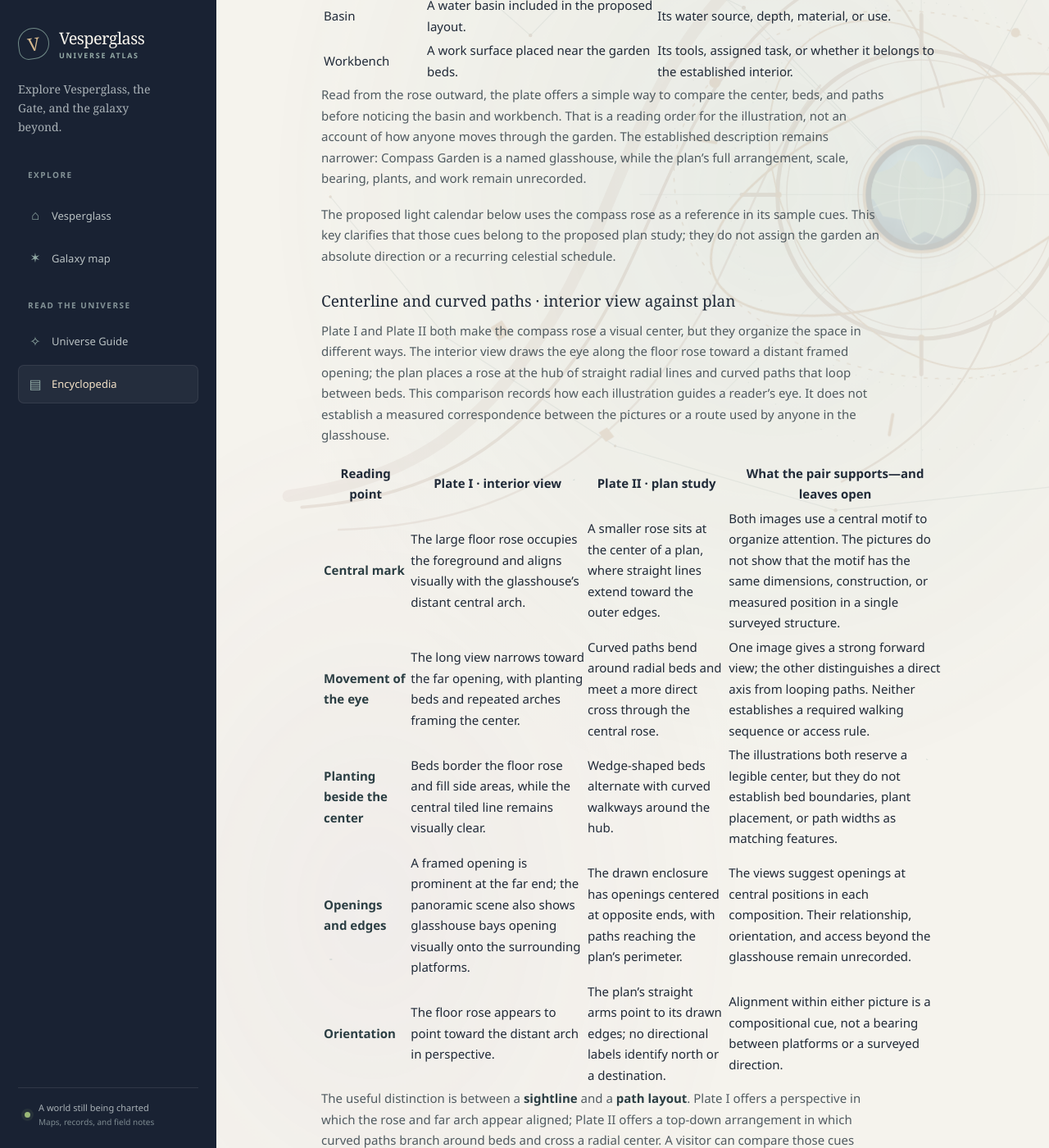
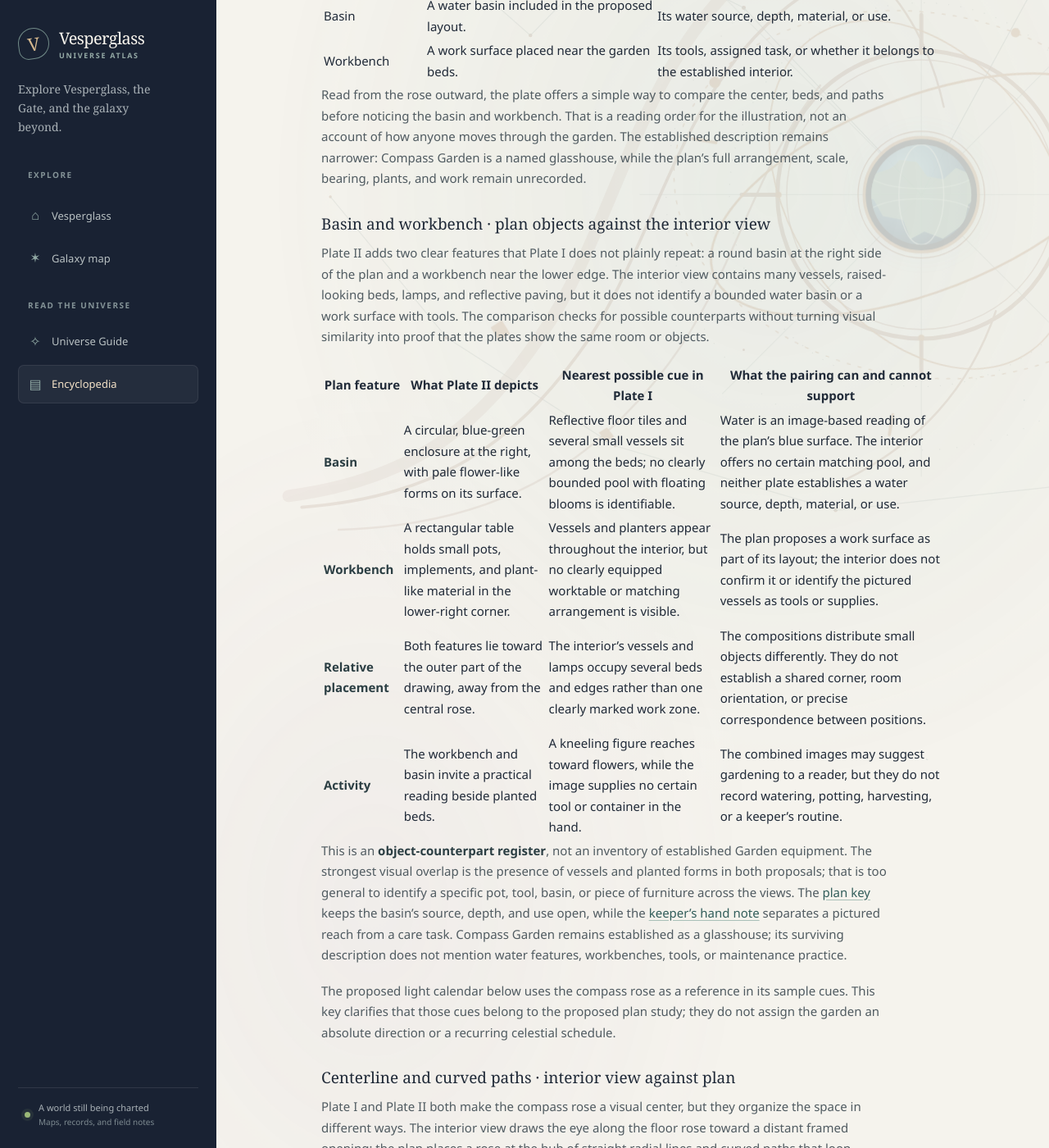
Before and after one commit to vesperglass/vesperglass.github.io, a Jekyll site: the page built from library/compass-garden.md, in a window 1280 px wide and 1400 px high, scrolled down 2315 px. Shown: the whole window at 82% size. Built offline with Jekyll 4.4.1, drawn with Linux system fonts in a browser that asks for light colours.

Commit message:
Compare Compass Garden plan objects

```diff
--- a/assets/site.js
+++ b/assets/site.js
@@ -8,7 +8,7 @@
     { title: "Vesperglass Workshop", url: "/library/workshop/", summary: "The central home platform, with a proposed cutaway inventory and a comparison of its pictured wall tools with the Observatory's instrument still life.", terms: "workshop home making gathering centrality map atlas placement composition island landmark pin map view projection measured scale distance bearing adjacency direction route table tools blueprint plan sheet cabinet vessel glassware wall tool cutaway inventory departure custom Name the passage destination spoken keepers Train Dock docket record passenger names origin route Observatory Logbook instrument inventory sighting tube orrery star compass journal proposed still life wall alcove hand tools context form shared identity maker ownership transfer material practice unestablished" },
     { title: "Threshold House", url: "/library/threshold-house/", summary: "A named platform with proposed interior and plan readings, arrival phrases, a room-sound audit, and comparisons with the Gate aperture and Compass Garden flora.", terms: "threshold house arrival passage shelter interior plan concordance arch framed opening aperture bench lamp niches axis floor plan elevation threshold opening phrases greetings room sounds acoustic echo reverberation footfall listener hush lamp noise sound-source cue provenance plate support audit image-based inference unknown material dimensions occupancy potted greenery plants foliage container planters flora Compass Garden garden beds starflower fern fronds keeper tending cultivation species botanical glow same specimens Vesperglass Gate separate platform freestanding ring portal transit crossing bloom room feature shared construction route connection Shall we leave the crossing unnamed place name event identity traveler itinerary" },
     { title: "Tideglass Foundry", url: "/library/tideglass-foundry/", summary: "The recorded making of stardust, reconstructed tools, a phrase-level terminology note, and a source-aware bridge from tempering to the separate starwell account.", terms: "tideglass foundry starshards stardust refining craft mill process cleaning grinding mirrored plates reflective surfaces pair grinding surfaces sifting fine even powder grain size sieve mesh tempering resonance low singing resonance scattered glints quiet color hue brightness color standard metric acoustic source instrument frequency measurement mechanism plate II reconstructed tools starwell sealed glass heart measured thread pulse Gate separate accounts transfer batch loading quantity" },
-    { title: "Compass Garden", url: "/library/compass-garden/", summary: "A glasshouse folio with a proposed plan, pictured-flora key, and source-aware readings of the keeper's reach and the interior's apparent centerline.", terms: "compass garden conservatory plants glasshouse planting flora starflower starflowers fern ferns pale bloom luminous foliage botanical species bed keeper figure hand position reach gesture tending action interpretation touch contact tool care watering pruning harvesting unknown identity occupation custom care practice compass rose image visual plate centerline sightline curved paths radial beds plan floor rose central axis openings composition measured layout bearing orientation access path width match correspondence Observatory star compass instrument dome telescope arches glass roof architecture construction postal stamp flower emblem badge icon motif abstraction source illustration Threshold House potted greenery container plants foliage garden beds arrangement compositional comparison shared specimens cultivation care species" },
+    { title: "Compass Garden", url: "/library/compass-garden/", summary: "A glasshouse folio with a proposed plan, pictured-flora key, and source-aware readings of its keeper figure, interior axis, basin, and workbench.", terms: "compass garden conservatory plants glasshouse planting flora starflower starflowers fern ferns pale bloom luminous foliage botanical species bed keeper figure hand position reach gesture tending action interpretation touch contact tool care watering pruning harvesting unknown identity occupation custom care practice compass rose image visual plate centerline sightline curved paths radial beds plan floor rose central axis openings composition measured layout bearing orientation access path width match correspondence basin water pool bounded surface workbench workbench tools pot vessels planters implements tool station object counterpart equipment furniture location activity method maintenance alignment survey Observatory star compass instrument dome telescope arches glass roof architecture construction postal stamp flower emblem badge icon motif abstraction source illustration Threshold House potted greenery container plants foliage garden beds arrangement compositional comparison shared specimens cultivation care species" },
     { title: "Observatory Logbook", url: "/library/observatory/", summary: "A source-aware record with a pictured instrument inventory, proposed second watch, and cross-reference to the Workshop's wall-tool group.", terms: "observatory logbook instruments orrery telescope charts comparison follow-up color sighting tube drift eyepiece blue field pale band point observation target calibration plate II sample leaf image wording instrument identity second watch repeated noted again Star Archive phrase concordance Vesperglass Postal Service postage stamp dome telescope motif source plates diagonal stamp scale maker target session observer room framing crop relative visual prominence architecture panel human scale focal length dimensions optical specification measured size rim of the blue field text-to-plate concordance blue sky dome circular telescope field ambiguous image possible visual echo phrase source status proposed note plate image date coordinates point star sightline unnamed target viewpoint Workshop cutaway wall tools alcove hand tools comparative still life shared identity ownership maker transfer unestablished" },
     { title: "Star Archive", url: "/library/star-archive/", summary: "A reference room for knowledge of the sky, with a shelf-content key, evidence matrix, chart-mark comparison, and phrase concordance with the Observatory.", terms: "star archive books maps memory library shelves radial stacks central reading table chart cabinet shelf number collection titles subject division catalog Unfixed Meridian annotations notation marginalia margin marks returned to uncertain reading unverified place evidence provenance source title scope maker compiler date coordinates postal stamp decorative corner stars constellation comparison symbol design pale band noted again blue-field point wording phrase concordance repeated light color observation Observatory sample leaves" },
     { title: "The Vesperglass Gate", url: "/library/vesperglass-gate/", summary: "The detached Gate platform, pictured aperture, bloom account, proposed recollections, and comparisons with Threshold House and the Train Dock docket.", terms: "vesperglass gate portal transit galaxy detached platform freestanding ring aperture arch cutaway construction bloom opening crossing keeper traveler hush singing recollection threshold sound Threshold House framed opening room feature shared construction route connection return journey light emergence cargo return-load Train Dock docket manifest" },
--- a/library/compass-garden.md
+++ b/library/compass-garden.md
@@ -43,6 +43,19 @@ Plate II is a proposed plan study, not a measured survey. The key below names wh
 | Workbench | A work surface placed near the garden beds. | Its tools, assigned task, or whether it belongs to the established interior. |
 
 Read from the rose outward, the plate offers a simple way to compare the center, beds, and paths before noticing the basin and workbench. That is a reading order for the illustration, not an account of how anyone moves through the garden. The established description remains narrower: Compass Garden is a named glasshouse, while the plan's full arrangement, scale, bearing, plants, and work remain unrecorded.
+
+### Basin and workbench · plan objects against the interior view
+
+Plate II adds two clear features that Plate I does not plainly repeat: a round basin at the right side of the plan and a workbench near the lower edge. The interior view contains many vessels, raised-looking beds, lamps, and reflective paving, but it does not identify a bounded water basin or a work surface with tools. The comparison checks for possible counterparts without turning visual similarity into proof that the plates show the same room or objects.
+
+| Plan feature | What Plate II depicts | Nearest possible cue in Plate I | What the pairing can and cannot support |
+| --- | --- | --- | --- |
+| **Basin** | A circular, blue-green enclosure at the right, with pale flower-like forms on its surface. | Reflective floor tiles and several small vessels sit among the beds; no clearly bounded pool with floating blooms is identifiable. | Water is an image-based reading of the plan's blue surface. The interior offers no certain matching pool, and neither plate establishes a water source, depth, material, or use. |
+| **Workbench** | A rectangular table holds small pots, implements, and plant-like material in the lower-right corner. | Vessels and planters appear throughout the interior, but no clearly equipped worktable or matching arrangement is visible. | The plan proposes a work surface as part of its layout; the interior does not confirm it or identify the pictured vessels as tools or supplies. |
+| **Relative placement** | Both features lie toward the outer part of the drawing, away from the central rose. | The interior's vessels and lamps occupy several beds and edges rather than one clearly marked work zone. | The compositions distribute small objects differently. They do not establish a shared corner, room orientation, or precise correspondence between positions. |
+| **Activity** | The workbench and basin invite a practical reading beside planted beds. | A kneeling figure reaches toward flowers, while the image supplies no certain tool or container in the hand. | The combined images may suggest gardening to a reader, but they do not record watering, potting, harvesting, or a keeper's routine. |
+
+This is an **object-counterpart register**, not an inventory of established Garden equipment. The strongest visual overlap is the presence of vessels and planted forms in both proposals; that is too general to identify a specific pot, tool, basin, or piece of furniture across the views. The [plan key](#plan-key--reading-plate-ii) keeps the basin's source, depth, and use open, while the [keeper's hand note](#the-keepers-hand--visible-reach-and-interpretive-label) separates a pictured reach from a care task. Compass Garden remains established as a glasshouse; its surviving description does not mention water features, workbenches, tools, or maintenance practice.
 
 The proposed light calendar below uses the compass rose as a reference in its sample cues. This key clarifies that those cues belong to the proposed plan study; they do not assign the garden an absolute direction or a recurring celestial schedule.
 
```
Also changed, not shown: ENCYCLOPEDIA_BACKLOG.md (+4 -1 lines), library.md (+1 -1 lines), library/changelog.md (+1 -0 lines).
